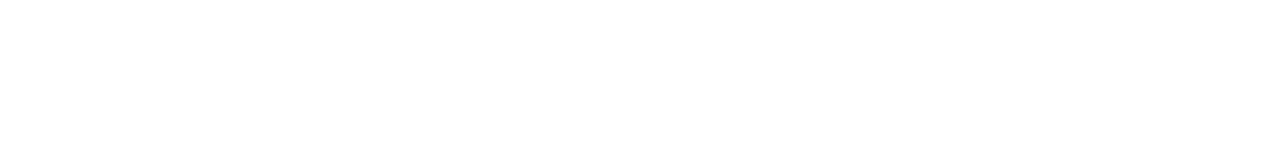
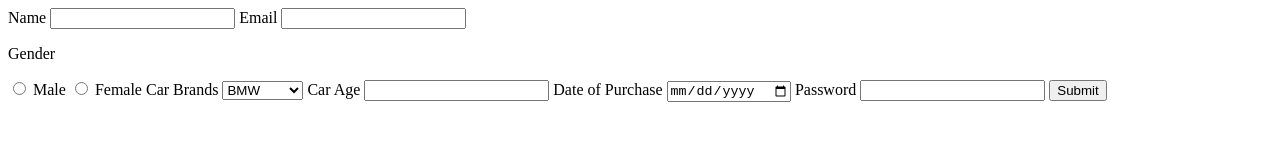
Before and after one commit to acciojob/car-insurance-form-DeepHiwase, a website: page main.html in a window 1280 px wide. Drawn offline with Linux system fonts and the light colour scheme.

Commit message:
created a submission

```diff
--- a/main.html
+++ b/main.html
@@ -8,6 +8,41 @@
 
 <body>
 	<!-- the entire body must be written by student -->
+	<form method="post">
+
+    <label for="name">Name</label>
+    <input type="text" id="name" required />
+
+    <label for="email">Email</label>
+    <input type="email" id="email" required />
+
+    <p>Gender</p>
+    <label>
+      <input type="radio" name="gender" value="Male" required /> Male
+    </label>
+    <label>
+      <input type="radio" name="gender" value="Female" required /> Female
+    </label>
+
+    <label for="cars">Car Brands</label>
+    <select id="cars">
+      <option value="BMW">BMW</option>
+      <option value="Audi">Audi</option>
+      <option value="Mercedez">Mercedez</option>
+    </select>
+
+    <label for="carage">Car Age</label>
+    <input type="number" id="carage" required />
+
+    <label for="dop">Date of Purchase</label>
+    <input type="date" id="dop" required />
+
+    <label for="password">Password</label>
+    <input type="password" id="password" required />
+
+    <button type="submit">Submit</button>
+
+  </form>
     <script type="text/javascript" src="./script.js">
 </script>
 
```
